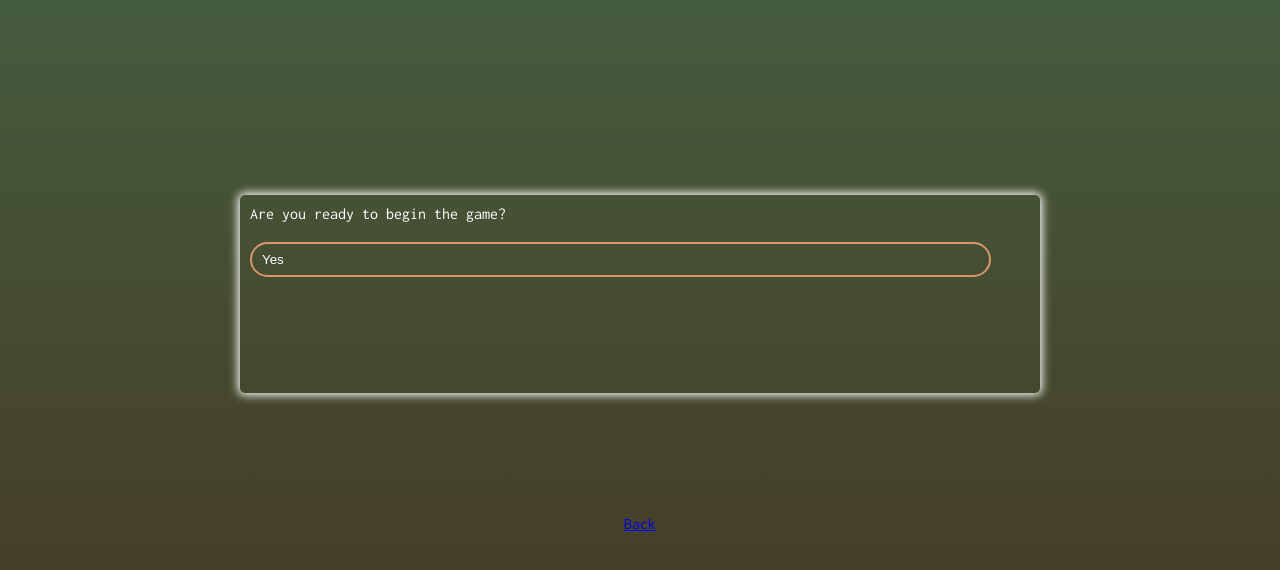
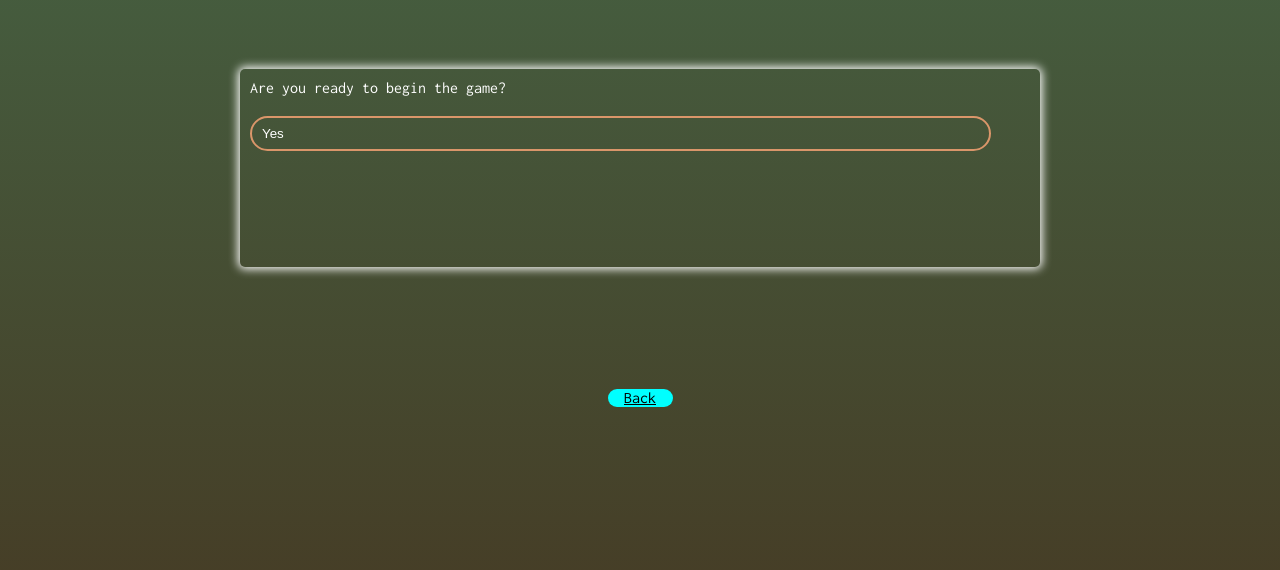
Before and after one commit to JolliestJohn/GrampsCYOA, a plain HTML site: page game.html in a window 1280 px wide. Shown: the part 106-676 px from the top of the page. Drawn offline with Linux system fonts and the light colour scheme.

Commit message:
Update style2.css

```diff
--- a/style2.css
+++ b/style2.css
@@ -9,7 +9,6 @@ body {
   justify-content: center;
   align-items: center;
   width: 100vw;
-  height: 100vh;
    background-color: #463822;
     background: linear-gradient(#456142, #463822);
     background-repeat: no-repeat;
@@ -20,9 +19,10 @@ body {
 
 .container {
   width: 800px;
-  height: 260px;
+  height: 265px;
   max-width: 80%;
   padding: 10px;
+  margin-top: 175px;
   border-radius: 5px;
   box-shadow: 0 0 10px 2px;
   box-sizing: border-box;
@@ -56,3 +56,25 @@ body {
     height: 198px;
   }
 }
+
+.Backbutton{
+  background-color: cyan;
+  text-decoration: none;
+  border-radius: 15px;
+  width: 65px;
+  height: 18px;
+}
+
+.text2{
+  color: black;
+  font-size: 16px;
+}
+
+.Backbutton:hover,.Backbutton:active{
+  background-color: lightblue;
+  height: 50px;
+  width: 97px;
+  color: #000;
+  transition: background-color 0.3s ease-in, color 0.2s ease-in;
+  font-size: 35px;
+}
```
